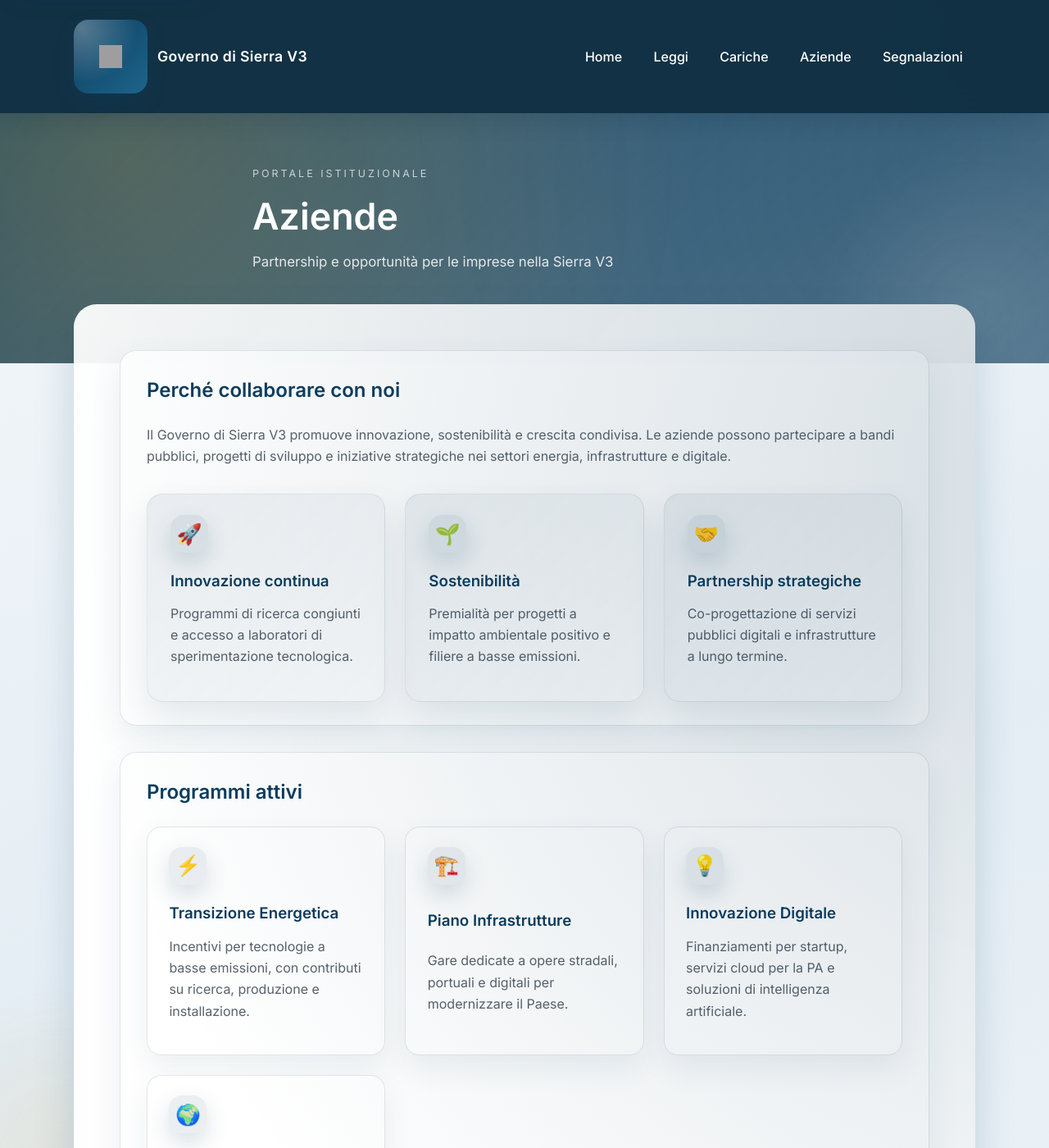
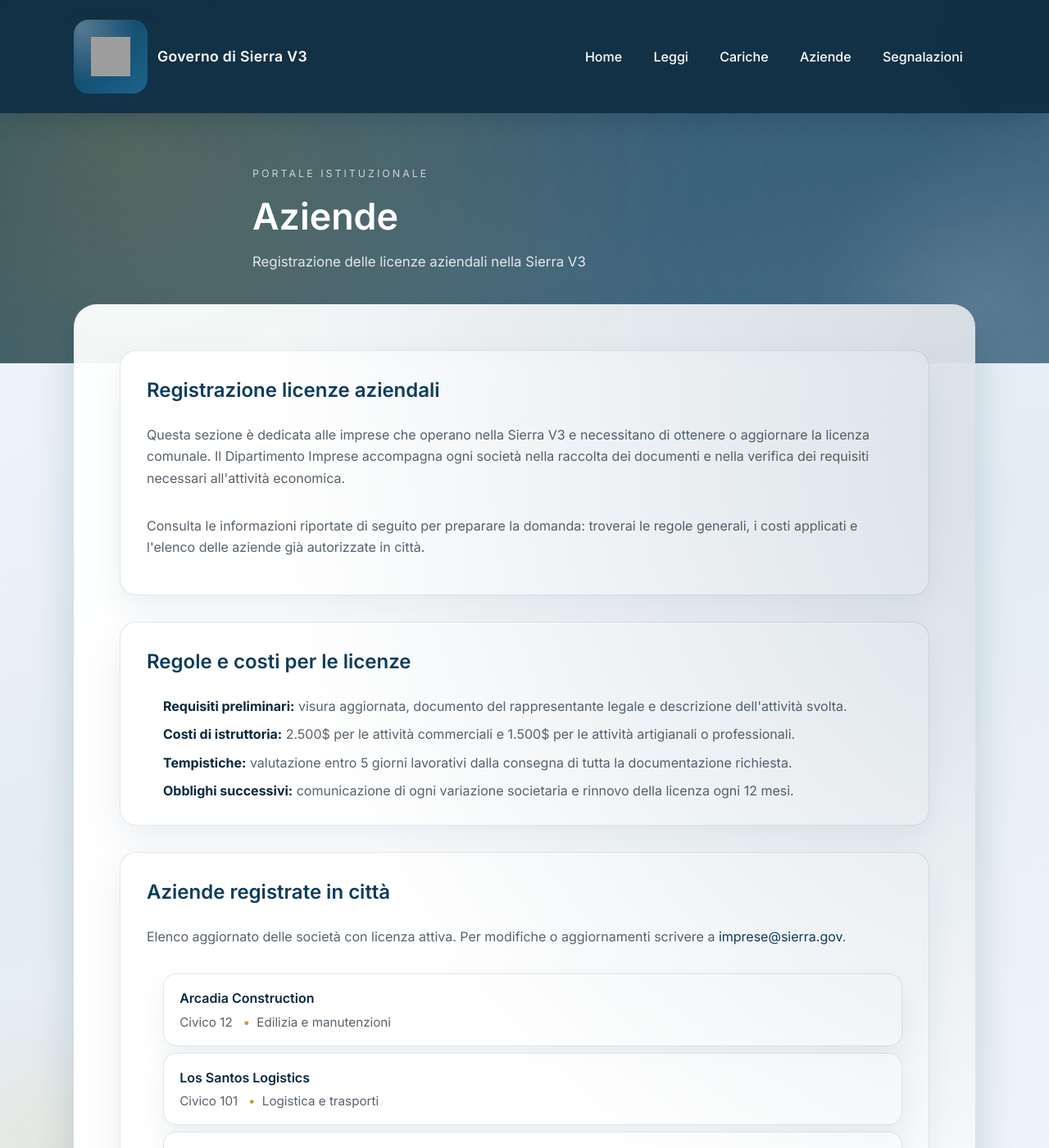
Before and after one commit to governo-sierra-v3/site, a Jekyll site: the page built from aziende.md, in a window 1280 px wide and 1400 px high. Shown: the whole window at 82% size. Built offline with Jekyll 4.4.1, drawn with Linux system fonts in a browser that asks for light colours; some of the changed text lies outside the part shown; grey boxes are pictures that could not be loaded.

Commit message:
Aggiorna stile navbar e pagina aziende

```diff
--- a/assets/css/style.css
+++ b/assets/css/style.css
@@ -193,7 +193,7 @@ h4 {
   height: 90px;
   border-radius: 18px;
   background:
-    url('../images/LOGO-SIERRA.png') center/28px 28px no-repeat,
+    url('../images/LOGO-SIERRA.png') center/48px 48px no-repeat,
     radial-gradient(circle at 10% 10%, rgba(255, 255, 255, 0.3), transparent 60%),
     linear-gradient(135deg, #0c3c5c, #1d658c);
   box-shadow: 0 10px 22px rgba(12, 60, 92, 0.32);
@@ -276,14 +276,22 @@ h4 {
 .has-children > .sub-nav {
   display: none;
   position: absolute;
-  top: calc(100% + 0.5rem);
+  top: calc(100% + 0.15rem);
   left: 0;
   background: rgba(6, 38, 58, 0.98);
-  padding: 0.75rem 0;
+  padding: 0.85rem 0 0.75rem;
   min-width: 240px;
   border-radius: 0.85rem;
   box-shadow: 0 18px 45px rgba(6, 38, 58, 0.2);
   backdrop-filter: blur(12px);
+}
+.has-children::after {
+  content: '';
+  position: absolute;
+  left: 0;
+  right: 0;
+  top: 100%;
+  height: 0.5rem;
 }
 
 .has-children:hover > .sub-nav,
@@ -582,12 +590,12 @@ tbody tr:hover td {
 }
 
 .hero-logo {
-  width: 220px;
-  height: 220px;
+  width: 260px;
+  height: 260px;
   margin: 0 auto;
-  border-radius: 44px;
+  border-radius: 52px;
   background:
-    url('../images/LOGO-SIERRA.png') center/110px 110px no-repeat,
+    url('../images/LOGO-SIERRA.png') center/140px 140px no-repeat,
     radial-gradient(circle at 30% 30%, rgba(255, 255, 255, 0.45), transparent 70%),
     linear-gradient(135deg, #0c3c5c, #1f6d98);
   box-shadow: 0 32px 70px rgba(12, 60, 92, 0.25);
@@ -1076,6 +1084,64 @@ tbody tr:hover td {
   color: #fff;
 }
 
+.license-details {
+  list-style: none;
+  margin: 0;
+  padding: 0;
+  display: grid;
+  gap: 0.75rem;
+}
+
+.license-details li {
+  color: var(--muted-text);
+}
+
+.license-details strong {
+  color: var(--primary-dark);
+}
+
+.company-list {
+  list-style: none;
+  margin: 0;
+  padding: 0;
+  display: grid;
+  gap: 0.9rem;
+}
+
+.company-list li {
+  display: grid;
+  gap: 0.2rem;
+  padding: 1rem 1.2rem;
+  border: 1px solid var(--border-color);
+  border-radius: 1rem;
+  background: rgba(255, 255, 255, 0.88);
+  box-shadow: 0 15px 32px rgba(12, 60, 92, 0.08);
+}
+
+.company-name {
+  font-weight: 600;
+  color: var(--primary-dark);
+}
+
+.company-meta {
+  display: flex;
+  flex-wrap: wrap;
+  gap: 0.8rem;
+  font-size: 0.95rem;
+  color: var(--muted-text);
+}
+
+.company-meta span::before {
+  content: '• ';
+  color: var(--accent-color);
+  margin-right: 0.25rem;
+}
+
+.company-meta span:first-child::before {
+  content: '';
+  margin-right: 0;
+}
+
 .contact-list {
   list-style: none;
   padding: 0;
--- a/aziende.md
+++ b/aziende.md
@@ -1,84 +1,65 @@
 ---
 layout: default
 title: Aziende
-description: Partnership e opportunità per le imprese nella Sierra V3
+description: Registrazione delle licenze aziendali nella Sierra V3
 ---
 
 <section class="content-section">
-  <h2>Perché collaborare con noi</h2>
-  <p>Il Governo di Sierra V3 promuove innovazione, sostenibilità e crescita condivisa. Le aziende possono partecipare a bandi pubblici, progetti di sviluppo e iniziative strategiche nei settori energia, infrastrutture e digitale.</p>
-  <div class="highlight-grid">
-    <article class="highlight-card" data-icon="🚀">
-      <h3>Innovazione continua</h3>
-      <p>Programmi di ricerca congiunti e accesso a laboratori di sperimentazione tecnologica.</p>
-    </article>
-    <article class="highlight-card" data-icon="🌱">
-      <h3>Sostenibilità</h3>
-      <p>Premialità per progetti a impatto ambientale positivo e filiere a basse emissioni.</p>
-    </article>
-    <article class="highlight-card" data-icon="🤝">
-      <h3>Partnership strategiche</h3>
-      <p>Co-progettazione di servizi pubblici digitali e infrastrutture a lungo termine.</p>
-    </article>
-  </div>
+  <h2>Registrazione licenze aziendali</h2>
+  <p>Questa sezione è dedicata alle imprese che operano nella Sierra V3 e necessitano di ottenere o aggiornare la licenza comunale. Il Dipartimento Imprese accompagna ogni società nella raccolta dei documenti e nella verifica dei requisiti necessari all'attività economica.</p>
+  <p>Consulta le informazioni riportate di seguito per preparare la domanda: troverai le regole generali, i costi applicati e l'elenco delle aziende già autorizzate in città.</p>
 </section>
 
 <section class="content-section">
-  <h2>Programmi attivi</h2>
-  <div class="section-grid two-columns">
-    <article class="tile-card" data-icon="⚡">
-      <h3>Transizione Energetica</h3>
-      <p>Incentivi per tecnologie a basse emissioni, con contributi su ricerca, produzione e installazione.</p>
-    </article>
-    <article class="tile-card" data-icon="🏗️">
-      <h3>Piano Infrastrutture</h3>
-      <p>Gare dedicate a opere stradali, portuali e digitali per modernizzare il Paese.</p>
-    </article>
-    <article class="tile-card" data-icon="💡">
-      <h3>Innovazione Digitale</h3>
-      <p>Finanziamenti per startup, servizi cloud per la PA e soluzioni di intelligenza artificiale.</p>
-    </article>
-    <article class="tile-card" data-icon="🌍">
-      <h3>Export Sierra</h3>
-      <p>Supporto alla proiezione internazionale delle imprese con missioni commerciali dedicate.</p>
-    </article>
-  </div>
+  <h2>Regole e costi per le licenze</h2>
+  <ul class="license-details">
+    <li><strong>Requisiti preliminari:</strong> visura aggiornata, documento del rappresentante legale e descrizione dell'attività svolta.</li>
+    <li><strong>Costi di istruttoria:</strong> 2.500$ per le attività commerciali e 1.500$ per le attività artigianali o professionali.</li>
+    <li><strong>Tempistiche:</strong> valutazione entro 5 giorni lavorativi dalla consegna di tutta la documentazione richiesta.</li>
+    <li><strong>Obblighi successivi:</strong> comunicazione di ogni variazione societaria e rinnovo della licenza ogni 12 mesi.</li>
+  </ul>
 </section>
 
 <section class="content-section">
-  <h2>Come partecipare</h2>
-  <p>Consulta l'Albo fornitori, iscriviti alla newsletter dedicata alle imprese e monitora i bandi pubblicati periodicamente sul portale delle gare.</p>
-  <ul class="document-list">
+  <h2>Aziende registrate in città</h2>
+  <p>Elenco aggiornato delle società con licenza attiva. Per modifiche o aggiornamenti scrivere a <a href="mailto:imprese@sierra.gov">imprese@sierra.gov</a>.</p>
+  <ul class="company-list">
     <li>
-      <span>Regolamento Albo fornitori</span>
-      <a href="#">Scarica</a>
+      <span class="company-name">Arcadia Construction</span>
+      <div class="company-meta">
+        <span>Civico 12</span>
+        <span>Edilizia e manutenzioni</span>
+      </div>
     </li>
     <li>
-      <span>Calendario bandi 2024</span>
-      <a href="#">Scarica</a>
+      <span class="company-name">Los Santos Logistics</span>
+      <div class="company-meta">
+        <span>Civico 101</span>
+        <span>Logistica e trasporti</span>
+      </div>
+    </li>
+    <li>
+      <span class="company-name">Sierra Medical Partners</span>
+      <div class="company-meta">
+        <span>Civico 220</span>
+        <span>Servizi sanitari privati</span>
+      </div>
+    </li>
+    <li>
+      <span class="company-name">Gold Coast Entertainment</span>
+      <div class="company-meta">
+        <span>Civico 45</span>
+        <span>Eventi e spettacolo</span>
+      </div>
     </li>
   </ul>
 </section>
 
-<section class="content-section support-panel">
-  <h2>Servizi dedicati alle imprese</h2>
-  <div class="channel-grid">
-    <article class="channel-card" data-icon="📬">
-      <h3>Newsletter bandi</h3>
-      <p>Aggiornamenti mensili su gare, incentivi e percorsi di accelerazione.</p>
-    </article>
-    <article class="channel-card" data-icon="📊">
-      <h3>Sportello Investitori</h3>
-      <p>Analisi di fattibilità e tutoraggio per progetti strategici sul territorio.</p>
-    </article>
-    <article class="channel-card" data-icon="🧭">
-      <h3>Consulenza export</h3>
-      <p>Supporto su accordi internazionali, normativa doganale e missioni all'estero.</p>
-    </article>
+<section class="content-section accent">
+  <h2>Invia la richiesta di licenza</h2>
+  <p>Compila il modulo Google dedicato per inoltrare la tua richiesta. È necessario allegare tutta la documentazione indicata e un recapito telefonico per essere ricontattati dagli uffici.</p>
+  <div class="button-group">
+    <a class="button primary" href="https://forms.gle/sierra-aziende" target="_blank" rel="noopener">Apri il modulo Google</a>
   </div>
+  <p>In caso di assistenza puoi contattare lo sportello imprese all'indirizzo <a href="mailto:imprese@sierra.gov">imprese@sierra.gov</a>.</p>
 </section>
-
-<section class="content-section accent">
-  <h2>Contatta il Dipartimento Imprese</h2>
-  <p>Scrivi a <a href="mailto:imprese@sierra.gov">imprese@sierra.gov</a> per fissare un incontro e condividere le tue proposte progettuali.</p>
-</section>
```
Also changed, not shown: posizioni-aperte.md (+5 -0 lines).
